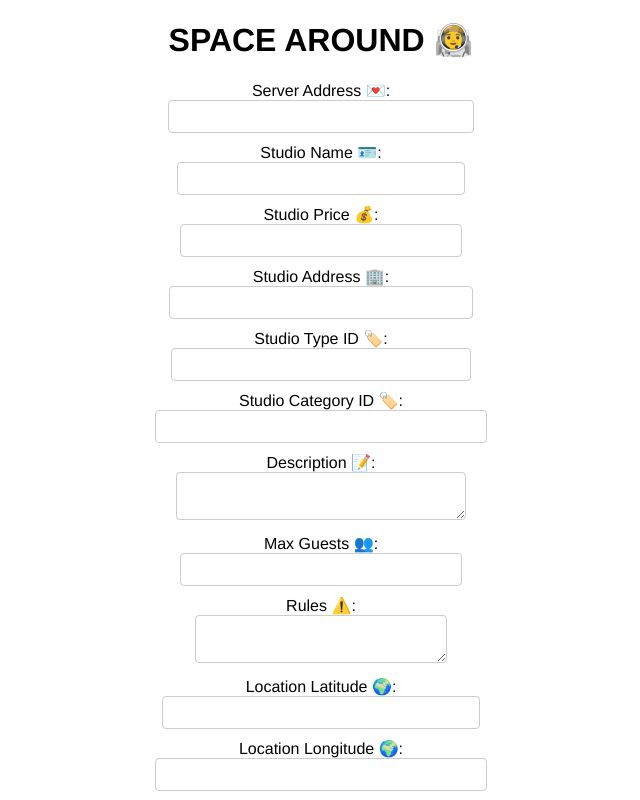
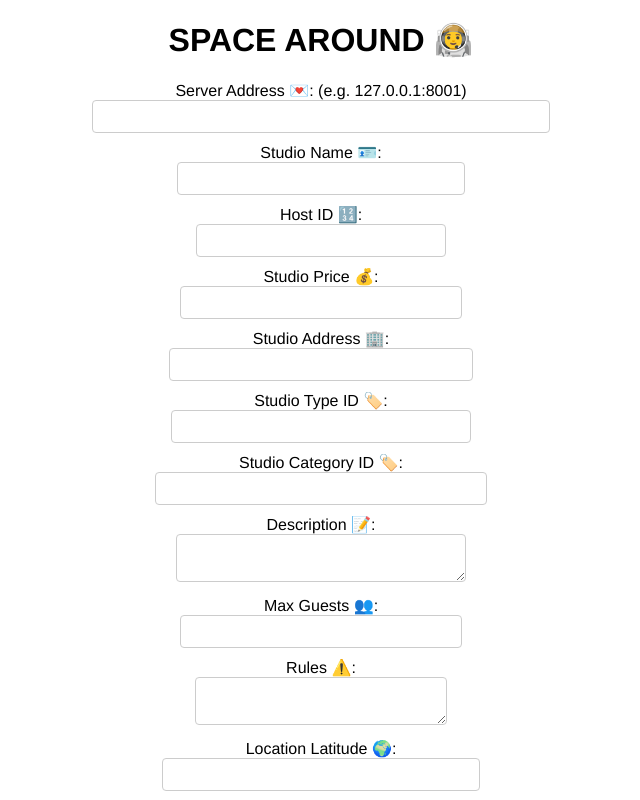
Before and after one commit to ts-oh/wepet-admin, a React (Vite) app: page / in a window 1280 px wide. Shown: the top 800 px of the page, without its empty margins (319-959 px from the left). Built offline with nearby package versions, Linux system fonts and the light colour scheme.

Commit message:
:bug: [FIX]: type error

```diff
--- a/src/App.jsx
+++ b/src/App.jsx
@@ -5,6 +5,7 @@ import './App.css'
 const AdminPage = () => {
   const [serverAddress, setServerAddress] = useState('')
   const [studioName, setStudioName] = useState('')
+  const [hostId, setHostId] = useState('')
   const [studioPrice, setStudioPrice] = useState('')
   const [studioAddress, setStudioAddress] = useState('')
   const [studioTypeId, setStudioTypeId] = useState('')
@@ -20,15 +21,16 @@ const AdminPage = () => {
 
     const newStudio = {
       studioName: studioName,
-      studioPrice: studioPrice,
+      hostId: hostId,
+      studioPrice: parseFloat(studioPrice),
       studioAddress: studioAddress,
-      studioTypeId: studioTypeId,
-      studioCategoryId: studioCategoryId,
+      studioTypeId: parseInt(studioTypeId),
+      studioCategoryId: parseInt(studioCategoryId),
       description: description,
-      maxGuests: maxGuests,
+      maxGuests: parseInt(maxGuests),
       rules: rules,
-      locationLatitude: locationLatitude,
-      locationLongitude: locationLongitude,
+      locationLatitude: parseFloat(locationLatitude),
+      locationLongitude: parseInt(locationLongitude),
     }
 
     try {
@@ -59,7 +61,7 @@ const AdminPage = () => {
       <h1>SPACE AROUND 👨‍🚀</h1>
       <form onSubmit={handleSubmit}>
         <div>
-          <label>Server Address 💌:</label>
+          <label>Server Address 💌: (e.g. 127.0.0.1:8001)</label>
           <input
             type="text"
             value={serverAddress}
@@ -72,6 +74,14 @@ const AdminPage = () => {
             type="text"
             value={studioName}
             onChange={(e) => setStudioName(e.target.value)}
+          />
+        </div>
+        <div>
+          <label>Host ID 🔢:</label>
+          <input
+            type="text"
+            value={hostId}
+            onChange={(e) => setHostId(e.target.value)}
           />
         </div>
         <div>
```
